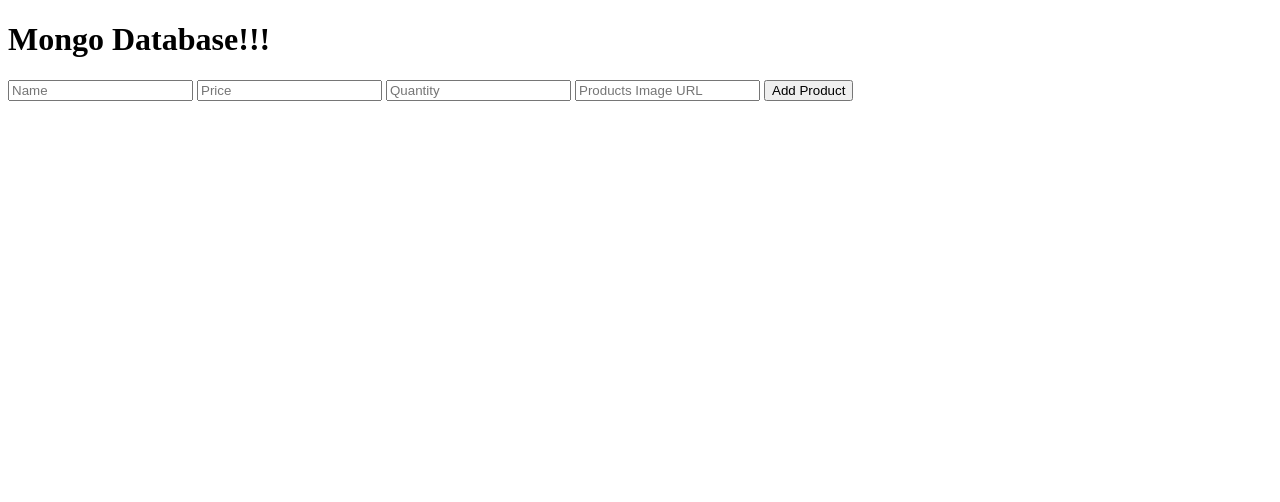
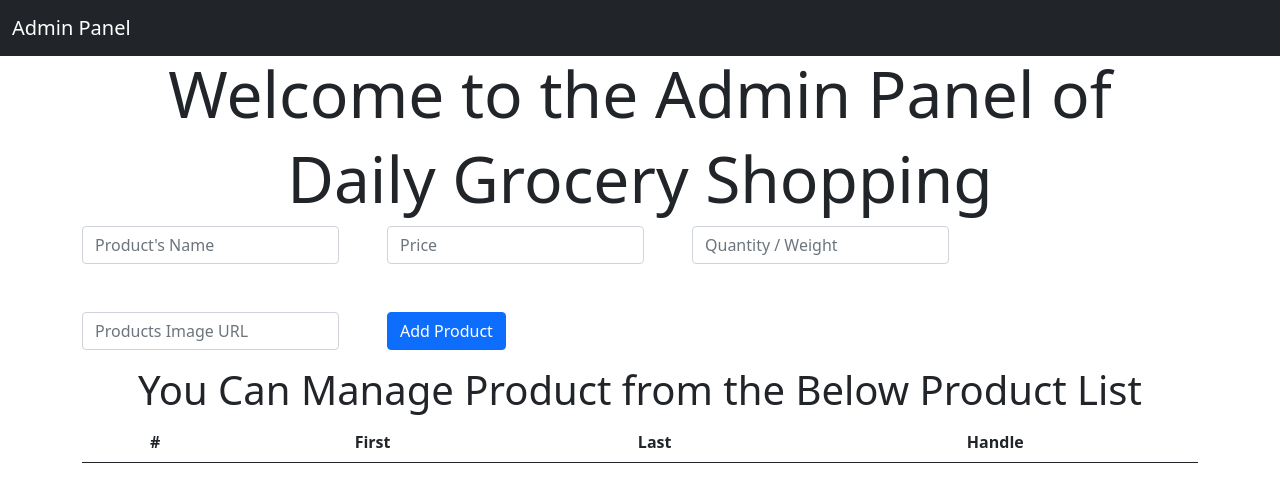
Before and after one commit to AbuSalehFaysal/daily-groceries-server-side, a website: page index.html in a window 1280 px wide. Drawn offline with nearby package versions, Linux system fonts and the light colour scheme; no server answers.

Commit message:
Frontend Update

```diff
--- a/index.html
+++ b/index.html
@@ -5,25 +5,69 @@
     <meta charset="UTF-8">
     <meta http-equiv="X-UA-Compatible" content="IE=edge">
     <meta name="viewport" content="width=device-width, initial-scale=1.0">
+    <link href="https://cdn.jsdelivr.net/npm/bootstrap@5.0.0-beta3/dist/css/bootstrap.min.css" rel="stylesheet"
+        integrity="sha384-eOJMYsd53ii+scO/bJGFsiCZc+5NDVN2yr8+0RDqr0Ql0h+rP48ckxlpbzKgwra6" crossorigin="anonymous">
     <title>Document</title>
 </head>
 
 <body>
-    <h1>Mongo Database!!!</h1>
-    <form action="/addProduct" method="post">
-        <input type="text" name="name" id="" placeholder="Name">
-        <input type="text" name="price" id="" placeholder="Price">
-        <input type="text" name="quantity" id="" placeholder="Quantity">
-        <input type="text" name="imgURL" id="" placeholder="Products Image URL">
-        <button type="submit">Add Product</button>
+    <nav class="navbar navbar-expand-lg navbar-dark bg-dark">
+        <div class="container-fluid">
+            <a class="navbar-brand" href="https://secure-hollows-18485.herokuapp.com">Admin Panel</a>
+            <button class="navbar-toggler" type="button" data-bs-toggle="collapse"
+                data-bs-target="#navbarSupportedContent" aria-controls="navbarSupportedContent" aria-expanded="false"
+                aria-label="Toggle navigation">
+                <span class="navbar-toggler-icon"></span>
+            </button>
+            <div class="collapse navbar-collapse" id="navbarSupportedContent">
+            </div>
+        </div>
+    </nav>
+    <div class="text-center container">
+        <h1 class="display-3">Welcome to the Admin Panel of</h1>
+        <h1 class="display-3">Daily Grocery Shopping</h1>
+        <form class="row g-5" action="/addProduct" method="post">
+            <div class="col-auto">
+                <label for="staticEmail2" class="visually-hidden">Email</label>
+                <input class="form-control" type="text" name="name" id="" placeholder="Product's Name">
+            </div>
+            <div class="col-auto">
+                <label for="inputPassword2" class="visually-hidden">Password</label>
+                <input class="form-control" type="text" name="price" id="" placeholder="Price">
+            </div>
+            <div class="col-auto">
+                <label for="inputPassword2" class="visually-hidden">Password</label>
+                <input class="form-control" type="text" name="quantity" id="" placeholder="Quantity / Weight">
+            </div>
+            <div class="col-auto">
+                <label for="inputPassword2" class="visually-hidden">Password</label>
+                <input class="form-control" type="text" name="imgURL" id="" placeholder="Products Image URL">
+            </div>
+            <div class="col-auto">
+                <button type="submit" class="btn btn-primary mb-3">Add Product</button>
+            </div>
         </form>
+        <h1 class="display-6">You Can Manage Product from the Below Product List</h1>
+        <div>
+            <table class="table">
+                <thead>
+                    <tr>
+                        <th scope="col">#</th>
+                        <th scope="col">First</th>
+                        <th scope="col">Last</th>
+                        <th scope="col">Handle</th>
+                    </tr>
+                </thead>
+                <tbody id="products">
 
-    <div id="products">
-
+                </tbody>
+            </table>
         </div>
         <div id="update">
 
         </div>
+    </div>
+
     <script>
         function loadProducts() {
             fetch("/products")
@@ -33,10 +77,13 @@
                     const container = document.getElementById("products");
                     container.innerHTML = '';
                     products.forEach(product => {
-                        const item = document.createElement('p');
-                        item.innerHTML = `<img src="${product.imgURL}" alt=""> Name: ${product.name} -- Price: ${product.price} -- Quantity: ${product.quantity}
-                        <button onclick="editProduct('${product._id}')">EDIT</button>
-                        <button onclick="deleteProduct(event, '${product._id}')">DELETE</button>
+                        const item = document.createElement('tr');
+                        item.innerHTML = `
+                        <th scope="row">${product.name}</th>
+                        <td>${product.price}</td>
+                        <td>${product.quantity}</td>
+                        <td><button class="btn btn-info" onclick="editProduct('${product._id}')">EDIT</button> <button class="btn btn-danger" onclick="deleteProduct(event, '${product._id}')">DELETE</button></td>
+
                         `;
                         container.appendChild(item);
                     });
@@ -99,6 +146,9 @@
                 })
         }
     </script>
+    <script src="https://cdn.jsdelivr.net/npm/bootstrap@5.0.0-beta3/dist/js/bootstrap.bundle.min.js"
+        integrity="sha384-JEW9xMcG8R+pH31jmWH6WWP0WintQrMb4s7ZOdauHnUtxwoG2vI5DkLtS3qm9Ekf"
+        crossorigin="anonymous"></script>
 </body>
 
 </html>
```
Lines whose indentation alone changed are shown as unchanged.
